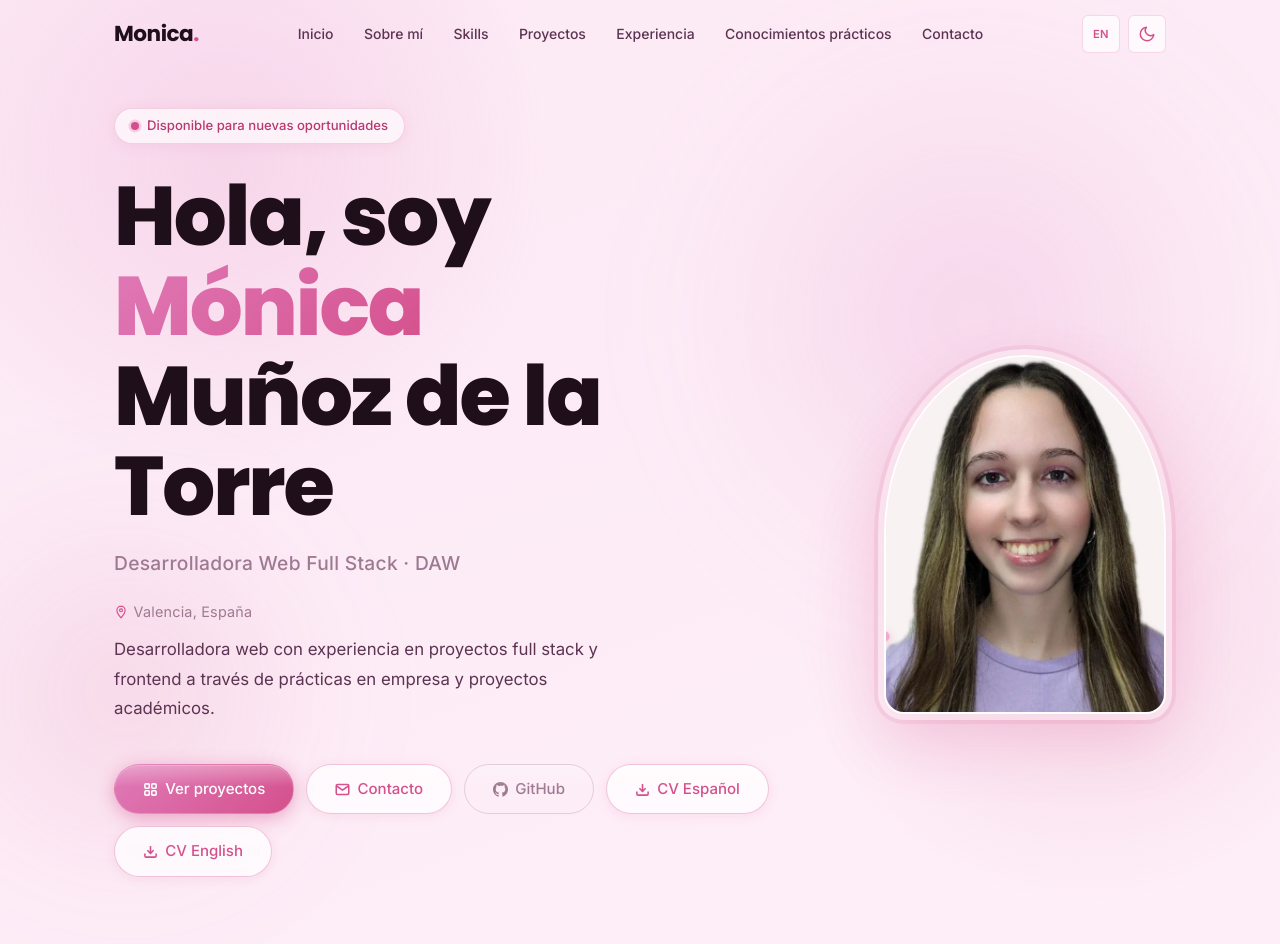
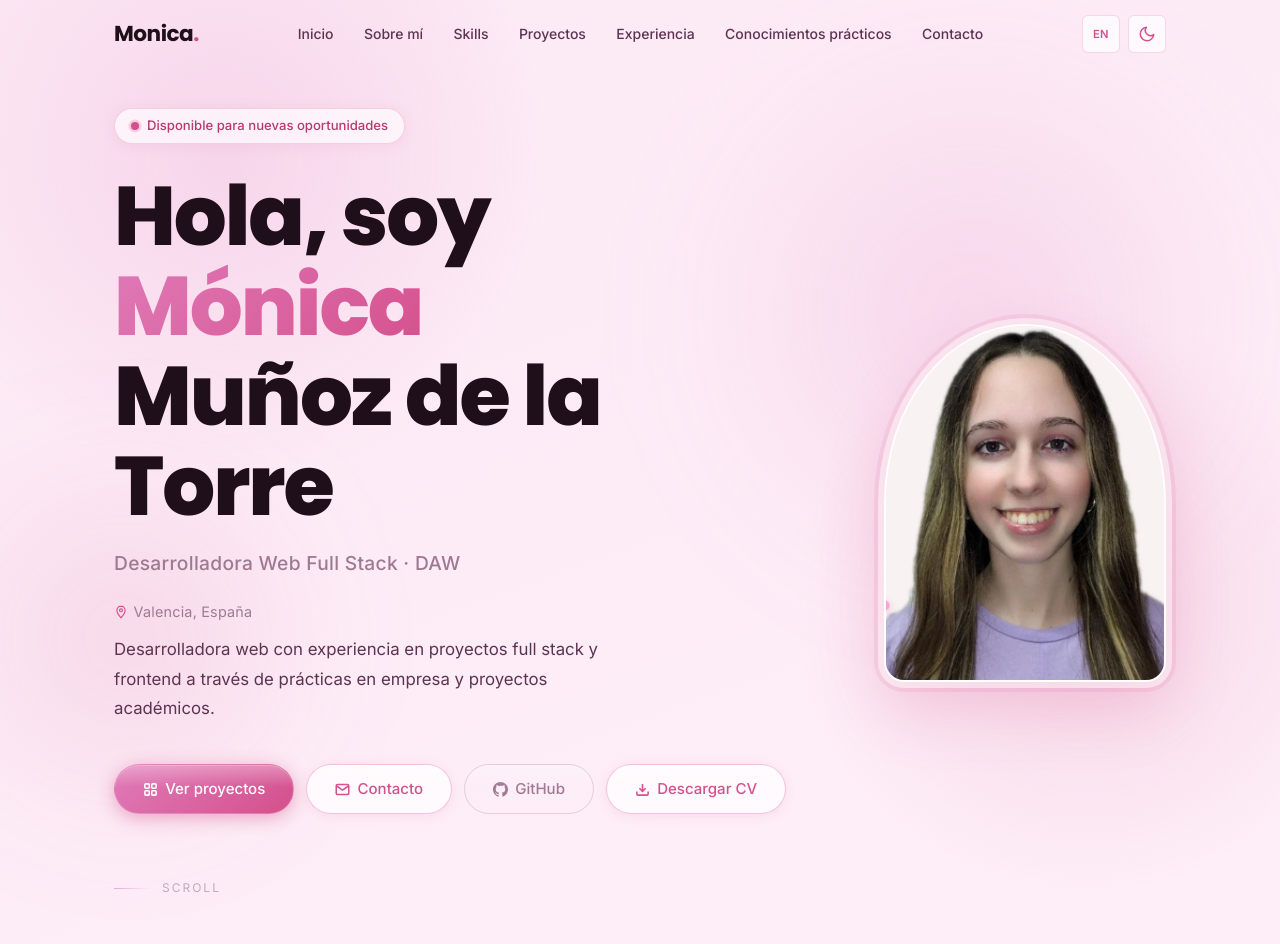
Before and after one commit to Monica-pxl/portfolio-monica, a React (Vite) app: page / in a window 1280 px wide. Shown: the top 944 px of the page. Built offline with nearby package versions, Linux system fonts and the light colour scheme.

Commit message:
mejoras y cambios

```diff
--- a/src/components/Hero.tsx
+++ b/src/components/Hero.tsx
@@ -70,7 +70,7 @@ export default function Hero() {
             </a>
             <a
               href="/cv-monica.pdf"
-              download="CV-Monica-Munoz.pdf"
+              download="Monica-Munoz-CV.pdf"
               className="btn btn-outline"
             >
               <svg width="15" height="15" viewBox="0 0 24 24" fill="none" stroke="currentColor" strokeWidth="2.5">
@@ -79,18 +79,6 @@ export default function Hero() {
                 <line x1="12" y1="15" x2="12" y2="3" />
               </svg>
               {t.btnCvEs}
-            </a>
-            <a
-              href="/cv-monica-en.pdf"
-              download="CV-Monica-Munoz-EN.pdf"
-              className="btn btn-outline"
-            >
-              <svg width="15" height="15" viewBox="0 0 24 24" fill="none" stroke="currentColor" strokeWidth="2.5">
-                <path d="M21 15v4a2 2 0 01-2 2H5a2 2 0 01-2-2v-4" />
-                <polyline points="7 10 12 15 17 10" />
-                <line x1="12" y1="15" x2="12" y2="3" />
-              </svg>
-              {t.btnCvEn}
             </a>
           </div>
 
--- a/src/components/Skills.tsx
+++ b/src/components/Skills.tsx
@@ -12,7 +12,7 @@ const SKILL_GROUPS: SkillGroup[] = [
   {
     categoryKey: 0,
     icon: '{ }',
-    skills: ['JavaScript', 'TypeScript', 'Java', 'C#', 'PHP', 'XML'],
+    skills: ['JavaScript', 'TypeScript', 'Java', 'C#', 'PHP'],
   },
   {
     categoryKey: 1,
@@ -22,7 +22,7 @@ const SKILL_GROUPS: SkillGroup[] = [
   {
     categoryKey: 2,
     icon: '⬡',
-    skills: ['Node.js', 'Express', 'JWT Authentication', 'Symfony', 'Doctrine ORM', 'Composer'],
+    skills: ['Node.js', 'Express', 'JWT', 'Symfony', 'Doctrine ORM', 'Composer'],
   },
   {
     categoryKey: 3,
--- a/src/translations.ts
+++ b/src/translations.ts
@@ -24,8 +24,7 @@ export const translations = {
         'Desarrolladora web con experiencia en proyectos full stack y frontend a través de prácticas en empresa y proyectos académicos.',
       btnProjects: 'Ver proyectos',
       btnContact: 'Contacto',
-      btnCvEs: 'CV Español',
-      btnCvEn: 'CV English',
+      btnCvEs: 'Descargar CV',
       scroll: 'Scroll',
     },
     about: {
@@ -129,7 +128,7 @@ export const translations = {
           title: 'Desarrollo Full Stack y herramientas modernas',
           description:
             'He trabajado en funcionalidades frontend y backend durante mis prácticas, integrando APIs, automatizando procesos y gestionando datos en Notion. También he creado componentes reutilizables y sistemas de diseño con Storybook en React.',
-          tags: ['React', 'Storybook', 'APIs', 'Notion', 'Frontend', 'Backend'],
+          tags: ['React', 'Storybook', 'APIs REST', 'Notion', 'Frontend', 'Backend'],
         },
         {
           title: 'Automatización y gestión de datos',
@@ -153,7 +152,7 @@ export const translations = {
           title: 'Control de calidad y testing',
           description:
             'He realizado pruebas de APIs con Postman y verificado el correcto funcionamiento del backend y el frontend para asegurar la estabilidad de las aplicaciones.',
-          tags: ['Postman', 'Testing', 'APIs', 'QA'],
+          tags: ['Postman', 'Testing', 'APIs REST', 'QA'],
         },
       ],
     },
@@ -193,8 +192,7 @@ export const translations = {
         'Web developer with experience in full stack and frontend projects through company internships and academic projects.',
       btnProjects: 'View projects',
       btnContact: 'Contact',
-      btnCvEs: 'CV Spanish',
-      btnCvEn: 'CV English',
+      btnCvEs: 'Download CV',
       scroll: 'Scroll',
     },
     about: {
@@ -298,7 +296,7 @@ export const translations = {
           title: 'Full Stack development and modern tools',
           description:
             'I worked on frontend and backend features during my internship, integrating APIs, automating processes and managing data in Notion. I also created reusable components and design systems with Storybook in React.',
-          tags: ['React', 'Storybook', 'APIs', 'Notion', 'Frontend', 'Backend'],
+          tags: ['React', 'Storybook', 'APIs REST', 'Notion', 'Frontend', 'Backend'],
         },
         {
           title: 'Automation and data management',
@@ -322,7 +320,7 @@ export const translations = {
           title: 'Quality assurance and testing',
           description:
             'I tested APIs with Postman and verified the correct functioning of backend and frontend to ensure application stability.',
-          tags: ['Postman', 'Testing', 'APIs', 'QA'],
+          tags: ['Postman', 'Testing', 'APIs REST', 'QA'],
         },
       ],
     },
```
Also changed, not shown: 2 other files (tests, documents, lock files or other folders).
